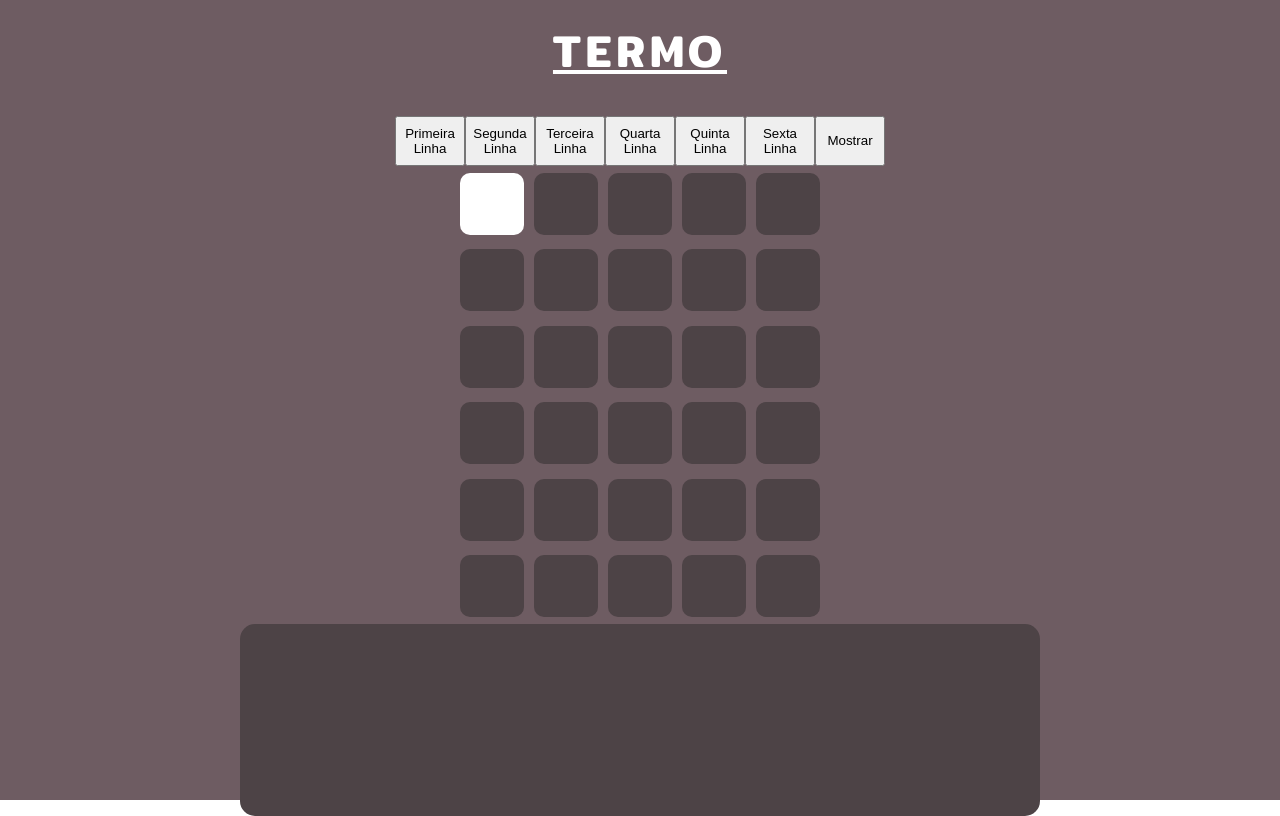
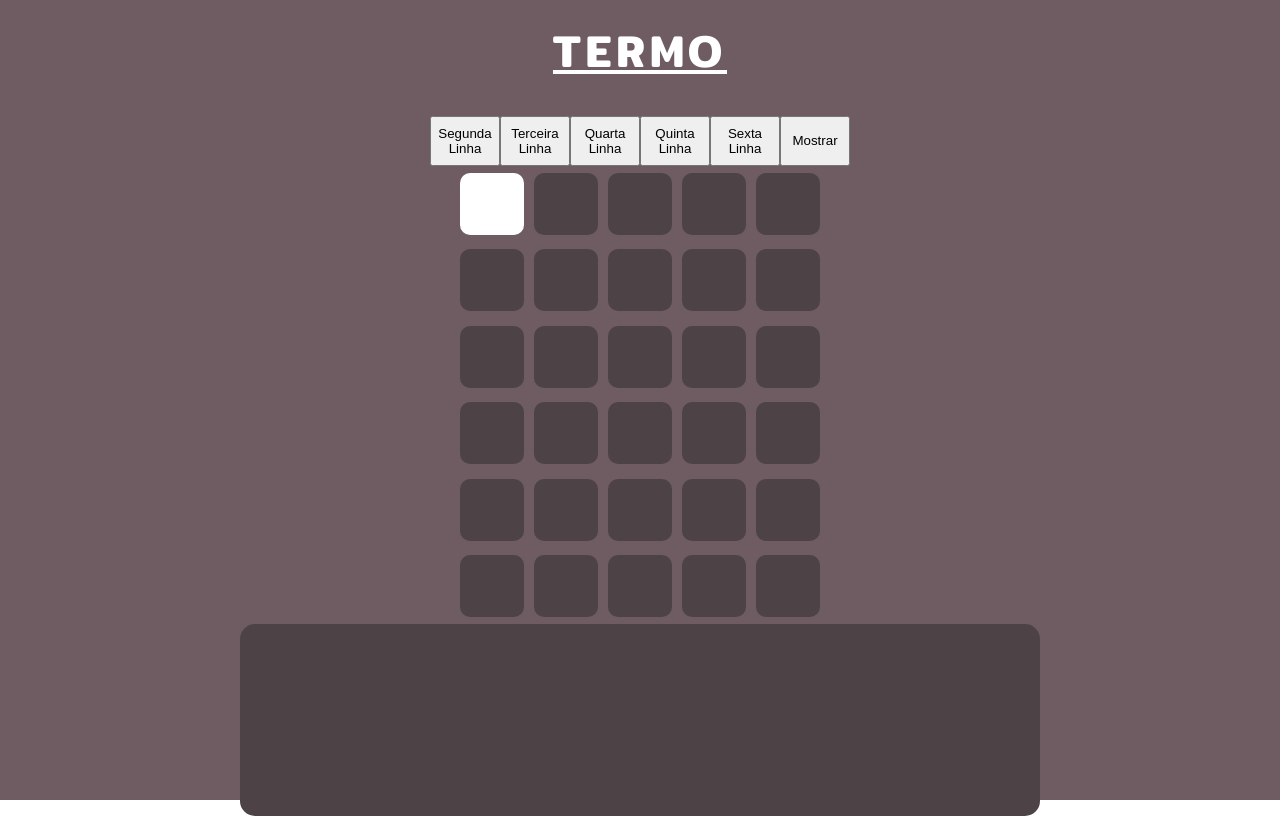
Before and after one commit to DevLeonardoK/wordle_react, a React (Create React App) app: page / in a window 1280 px wide. Built offline with nearby package versions, Linux system fonts and the light colour scheme.

Commit message:
add next line with enter check

```diff
--- a/src/App.jsx
+++ b/src/App.jsx
@@ -159,9 +159,6 @@ const App = () => {
           TERMO
         </h1>
         <div className="buttons">
-          <button onClick={firstLine} style={styleBtn}>
-            Primeira Linha
-          </button>
           <button onClick={secondLine} style={styleBtn}>
             Segunda Linha
           </button>
@@ -309,6 +306,7 @@ const App = () => {
       }
       setTimeout(sendMessage, 1000);
     }
+    document.getElementById("6").focus();
   }
 
   function secondLine() {
@@ -709,6 +707,7 @@ const App = () => {
     const s3 = document.getElementById("3");
     const s4 = document.getElementById("4");
     const s5 = document.getElementById("5");
+    const s6 = document.getElementById("6");
     const valuesLineOne = document.getElementsByClassName("input1");
 
     document.addEventListener("keydown", (event) => {
```
